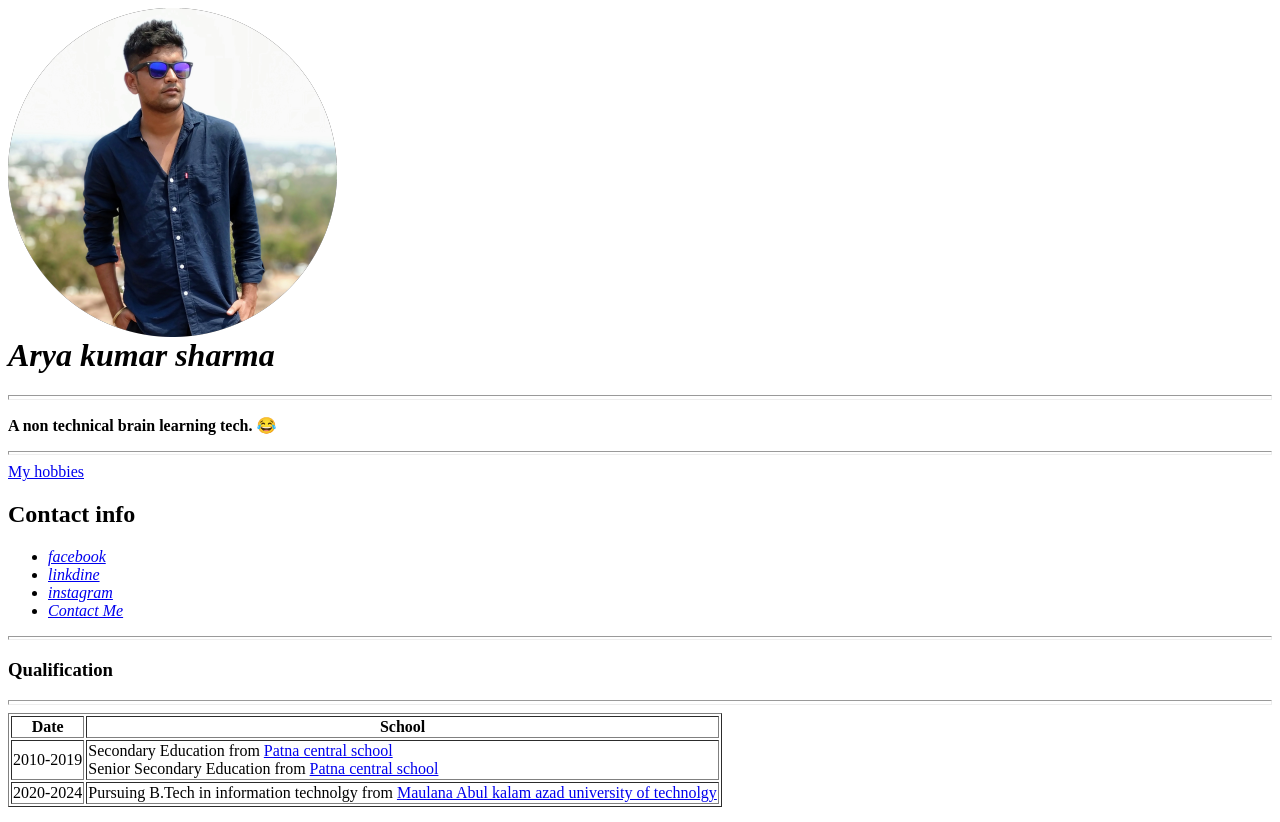
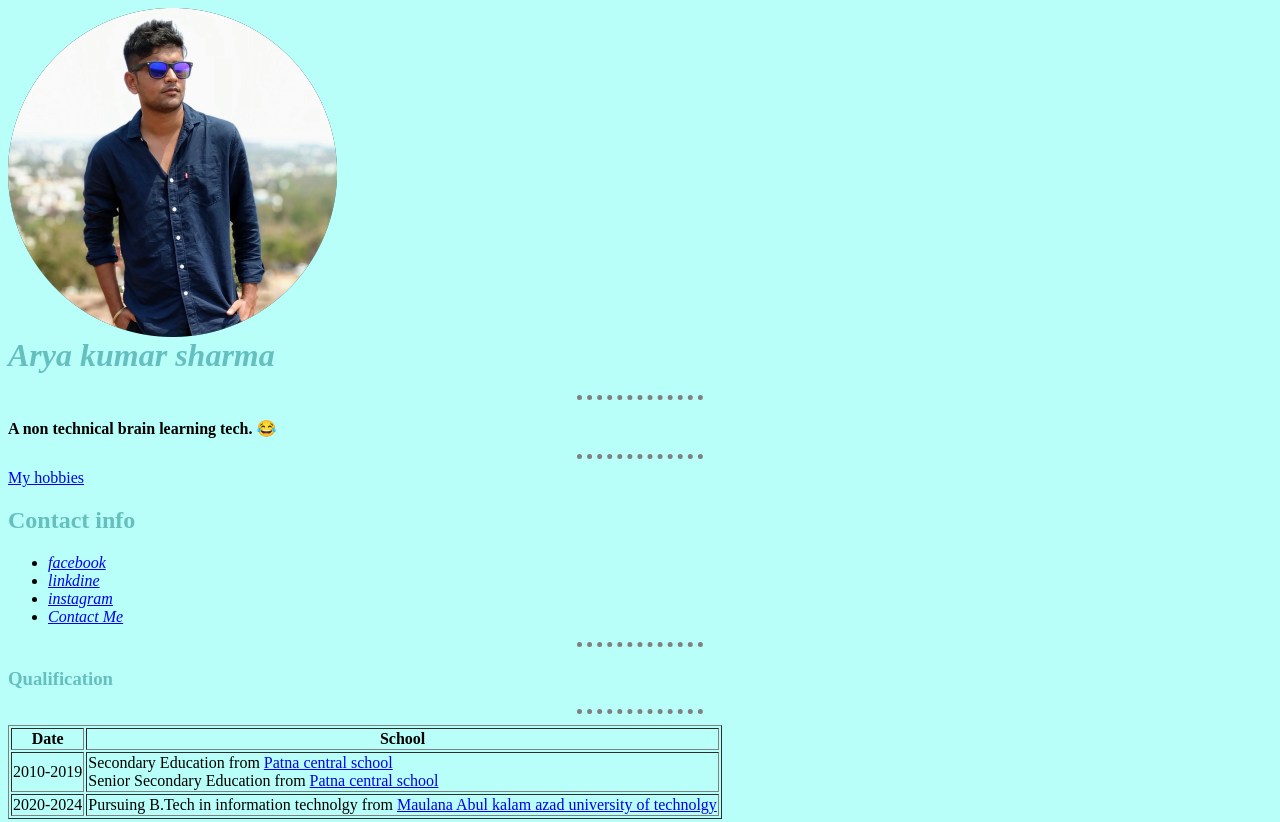
Before and after one commit to Aryakumarsharma/cv, a plain HTML site: page index.html in a window 1280 px wide. Shown: the top 822 px of the page. Drawn offline with Linux system fonts and the light colour scheme; files whose address does not match are found by name.

Commit message:
Update index.html

```diff
--- a/index.html
+++ b/index.html
@@ -3,7 +3,7 @@
     <head>
         <meta charset="utf-8">
         <title> Personal website </title>
-
+        <link rel="stylesheet" href="D:\Wev D\css\css\styles.css">
     </head>
   <body>
       <h1>
```
